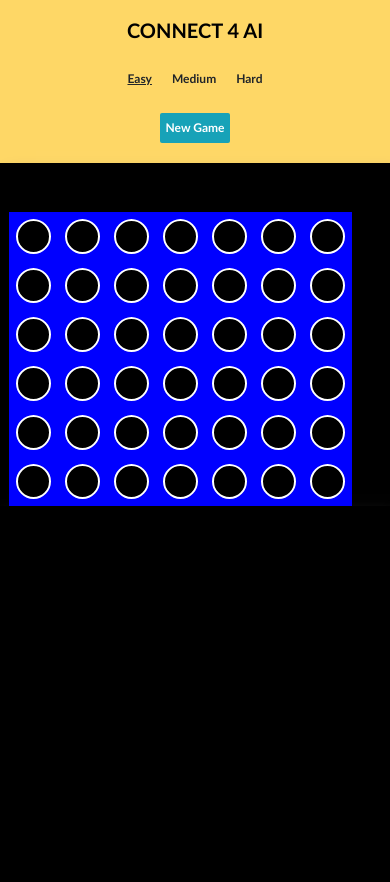
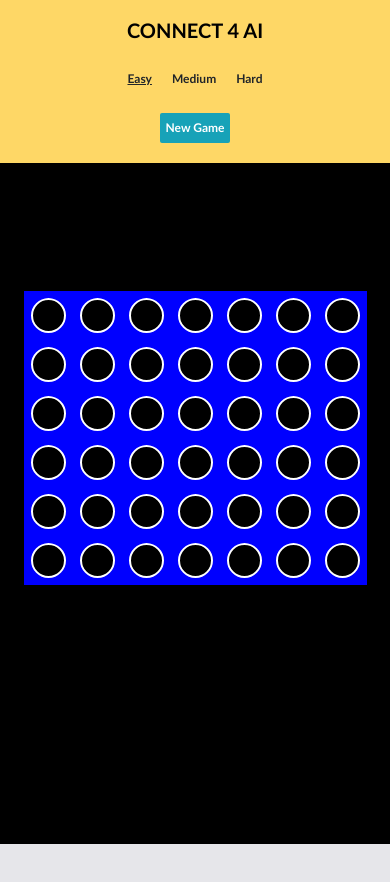
Before and after one commit to jakelawrence/Connect-4-AI, a React (Create React App) app: page / in a window 390 px wide. Shown: the top 882 px of the page. After the commit the page ends 844 px from the top, so only its background shows below. Built offline with nearby package versions, Linux system fonts and the light colour scheme.

Commit message:
Styling Changes

```diff
--- a/src/App.css
+++ b/src/App.css
@@ -38,9 +38,3 @@
     transform: rotate(360deg);
   }
 }
-
-@media only screen and (max-width: 400px) {
-  .App {
-    overflow: hidden;
-  }
-}
--- a/src/components/board.css
+++ b/src/components/board.css
@@ -1,34 +1,39 @@
-.backdrop {
-  padding-top: 70px;
+.main {
   width: 650px;
   margin: auto;
+  margin-top: 7vh;
+  background-color: black;
+  border-radius: 12px 12px;
+  box-shadow: 5px 15px 18px #adadad;
 }
-.board {
-  transform: rotateX(180deg);
-  width: 100%;
-}
-.row {
+
+.pieceRow {
   display: flex;
-  flex-wrap: wrap;
   justify-content: center;
   margin: auto;
-  width: 650px;
+  width: 420px;
 }
 .head {
   margin: auto;
   cursor: default;
   background-color: #fed766;
-  box-shadow: 5px 15px 18px #adadad;
-  width: 650px;
+
+  width: 100%;
+  border-radius: 10px 10px 0 0;
 }
 
 .foot {
   margin: auto;
   cursor: default;
   background-color: black;
-  box-shadow: 7px 15px 18px #888;
-  height: 50px;
-  width: 650px;
+  height: 70px;
+  width: 100%;
+  border-radius: 0 0 10px 10px;
+  font-family: Futura, Trebuchet MS, Arial, sans-serif;
+  color: black;
+  padding: 15px;
+  font-size: 20px;
+  font-weight: bold;
 }
 .title {
   font-family: Futura, Trebuchet MS, Arial, sans-serif;
@@ -38,12 +43,12 @@
   font-weight: bold;
 }
 
-.main {
+.board {
   background-color: black;
-  width: 650px;
-  height: 100%;
+  width: 420px;
   margin: auto;
-  box-shadow: 7px 15px 18px #888;
+  transform: rotateX(180deg);
+
 }
 
 .btn {
@@ -99,28 +104,41 @@
 }
 
 @media only screen and (max-width: 650px) {
-  .row{
+
+
+  .main {
+    width: 100%;
+    border-radius: 0;
+  }
+  .head {
+    width: 100%;
+    border-radius: 0;
+  }
+  .board{
+    width: 100%;
+    height: 50%;
+  }
+  .pieceRow{
     width: 100%;
   }
   .foot{
     width: 100%;
+    border-radius: 0;
   }
-  .main {
-    width: 100%;
+
+}
+
+@media only screen and (max-width: 430px) {
+  .main{
+    margin-top: 0;
+    border-radius: 0;
+    box-shadow: none;
+    height: 100vh;
   }
-  .backdrop {
-    width: 100%;
+  .foot{
+    border-radius: 0;
   }
-  .head {
-    width: 100%;
+  .head{
+    border-radius: 0;
   }
 }
-
-@media only screen and (max-width: 400px) {
-  .backdrop {
-    padding-top: 0;
-  }
-  .foot{
-    height:400px
-  }
-}
--- a/src/components/board.jsx
+++ b/src/components/board.jsx
@@ -142,7 +142,7 @@ class Board extends Component {
     const { board } = this.state;
 
     return (
-      <div className="backdrop">
+      <div className="main">
         <div className="head">
           <div className="title">CONNECT 4 AI</div>
           <div className="difficultyGroup">
@@ -171,11 +171,10 @@ class Board extends Component {
             </div>
           </div>
         </div>
-        <div className="main">
         <div className="board">
           {board.map((row, rowIdx) => {
             return (
-                <div className="row" key={rowIdx}>
+              <div className="pieceRow" key={rowIdx}>
                 {row.map((node, nodeIdx) => {
                   const {
                     row,
@@ -206,11 +205,8 @@ class Board extends Component {
             );
           })}
         </div>
-        </div>
-        <div className="foot">
-          <div style={{ color: this.state.winnerColor }} className="title">
+        <div style={{ color: this.state.winnerColor }} className="foot">
             {this.state.winner}
-          </div>
         </div>
       </div>
     );
--- a/src/components/node.css
+++ b/src/components/node.css
@@ -38,7 +38,7 @@
 }
 
 
-@media only screen and (max-width: 400px) {
+@media only screen and (max-width: 430px) {
   .piece {
     width: 35px;
     height: 35px;
@@ -46,3 +46,11 @@
     margin: 7px;
   }
 }
+@media only screen and (max-width: 350px) {
+  .piece {
+    width: 30px;
+    height: 30px;
+    border-radius: 50%;
+    margin: 5px;
+  }
+}
```
Lines whose indentation alone changed are shown as unchanged.
